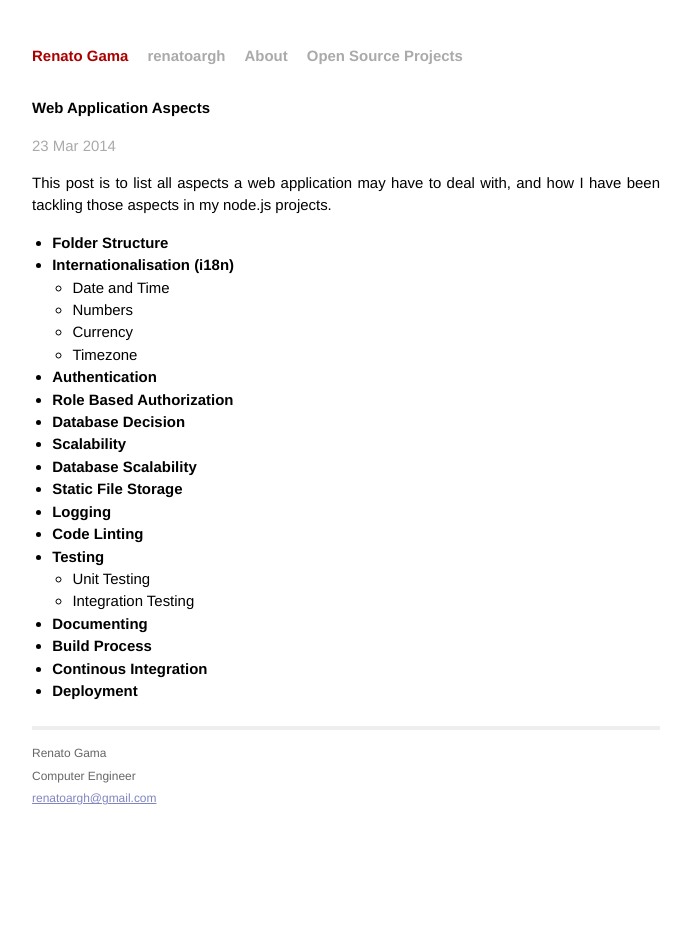
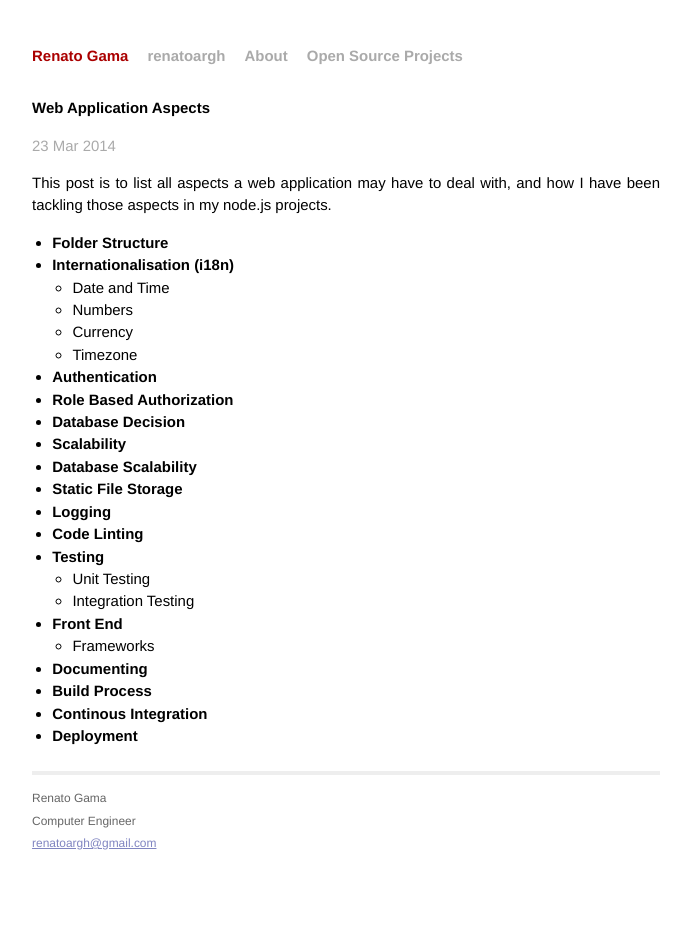
Before and after one commit to renatoargh/renatoargh.github.io, a Jekyll site: the page built from _posts/2014-03-23-web-application-aspects.md, in a window 1280 px wide. Shown: the whole page, without its empty margins (294-985 px from the left). Built offline with Jekyll 4.4.1, drawn with Linux system fonts in a browser that asks for light colours; Markdown is read by kramdown in place of the engine named in the settings; comment, search, counter and statistics services are not loaded.

Commit message:
Update 2014-03-23-web-application-aspects.md

```diff
--- a/_posts/2014-03-23-web-application-aspects.md
+++ b/_posts/2014-03-23-web-application-aspects.md
@@ -22,6 +22,8 @@ This post is to list all aspects a web application may have to deal with, and ho
 - **Testing**
   - Unit Testing
   - Integration Testing
+- **Front End**
+  - Frameworks
 - **Documenting**
 - **Build Process**
 - **Continous Integration**
```
